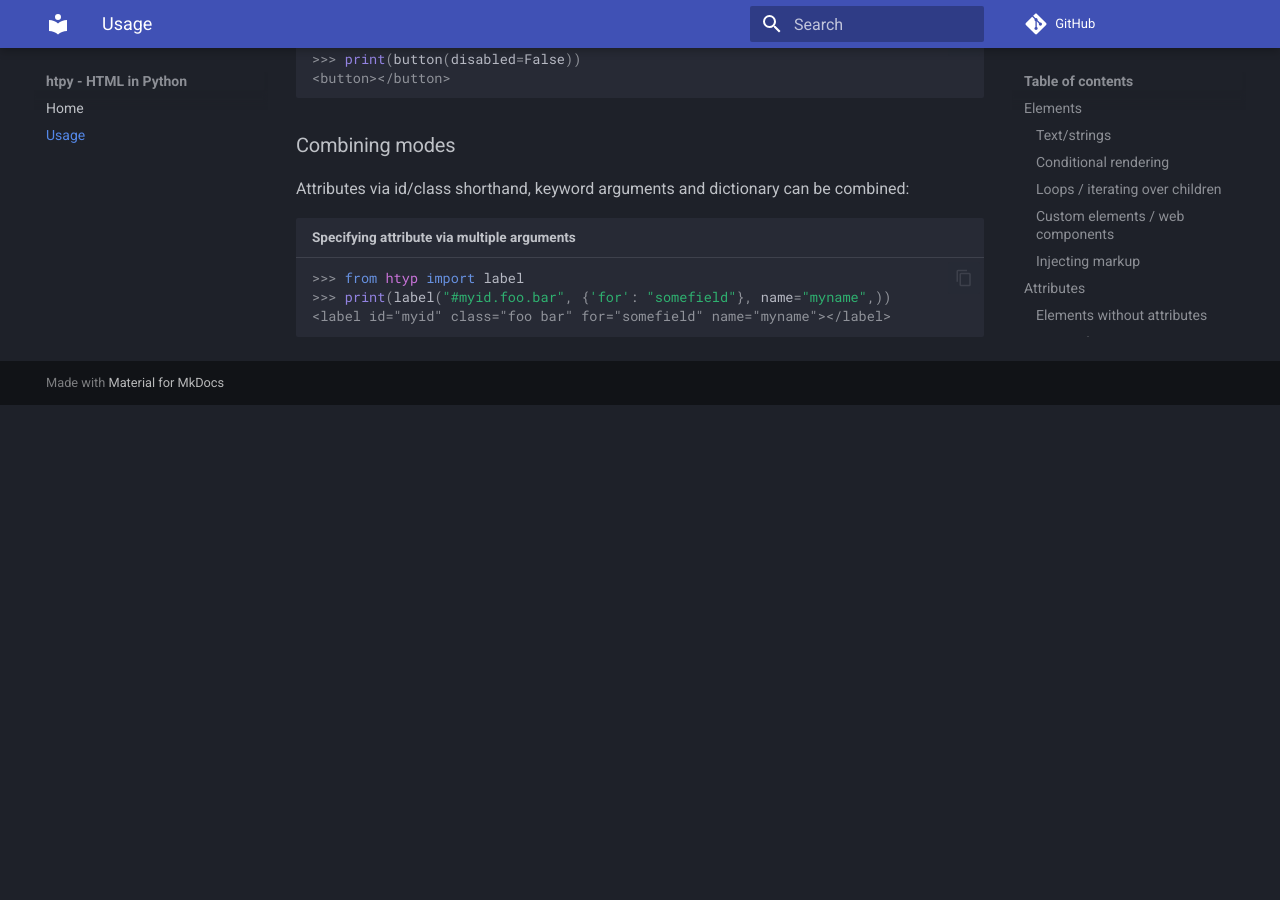
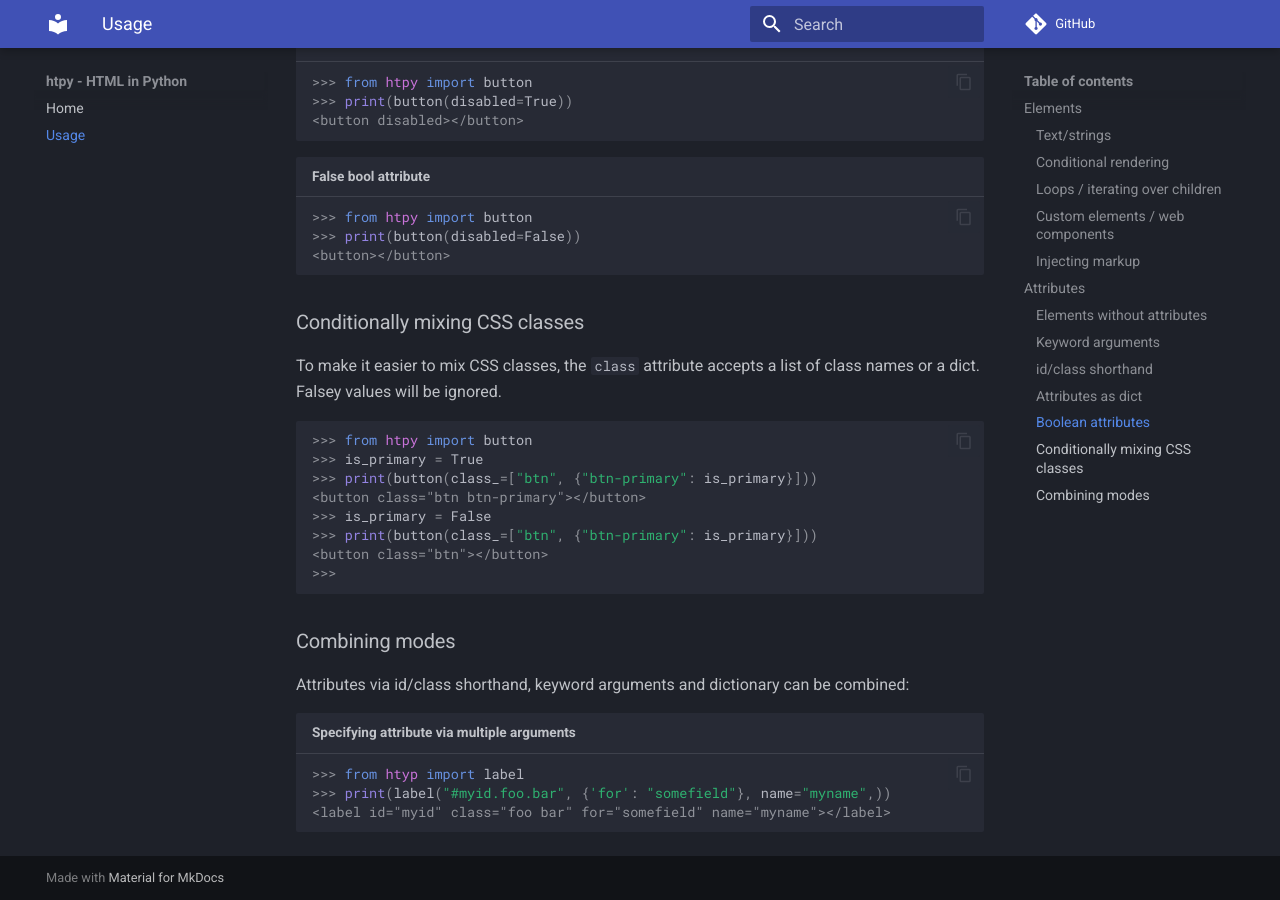
Before and after one commit to pelme/htpy, an MkDocs documentation site: the page built from docs/usage.md, in a window 1280 px wide and 900 px high, scrolled down 4500 px. Built offline with MkDocs 1.6.1 and Material for MkDocs 9.7.7, drawn with Linux system fonts in a browser that asks for light colours; comment, search, counter and statistics services are not loaded; before the commit the page ends 4905 px from its top, so only the background shows below that; some of the changed text lies outside the part shown.

Commit message:
Some doc updates

````diff
--- a/docs/usage.md
+++ b/docs/usage.md
@@ -139,6 +139,16 @@ In Python, `class` and `for` cannot be used as keyword arguments. Instead, they
 <label for="myfield"></label>
 ```
 
+Attributes that contains dashes `-` can be specified using underscores:
+```pycon
+>>> from htpy import form
+>>> print(form(hx_post="/foo"))
+<form hx-post="/foo"></form>
+```
+
+If you need attributes
+
+
 ### id/class shorthand
 
 Defining `id` and `class` attributes is common when writing HTML. A string shorthand
@@ -199,6 +209,22 @@ HTML.
 <button></button>
 ```
 
+### Conditionally mixing CSS classes
+
+To make it easier to mix CSS classes, the `class` attribute
+accepts a list of class names or a dict. Falsey values will be ignored.
+
+```pycon
+>>> from htpy import button
+>>> is_primary = True
+>>> print(button(class_=["btn", {"btn-primary": is_primary}]))
+<button class="btn btn-primary"></button>
+>>> is_primary = False
+>>> print(button(class_=["btn", {"btn-primary": is_primary}]))
+<button class="btn"></button>
+>>>
+```
+
 ### Combining modes
 
 Attributes via id/class shorthand, keyword arguments and dictionary can be combined:
````
Also changed, not shown: docs/index.md (+1 -3 lines).
